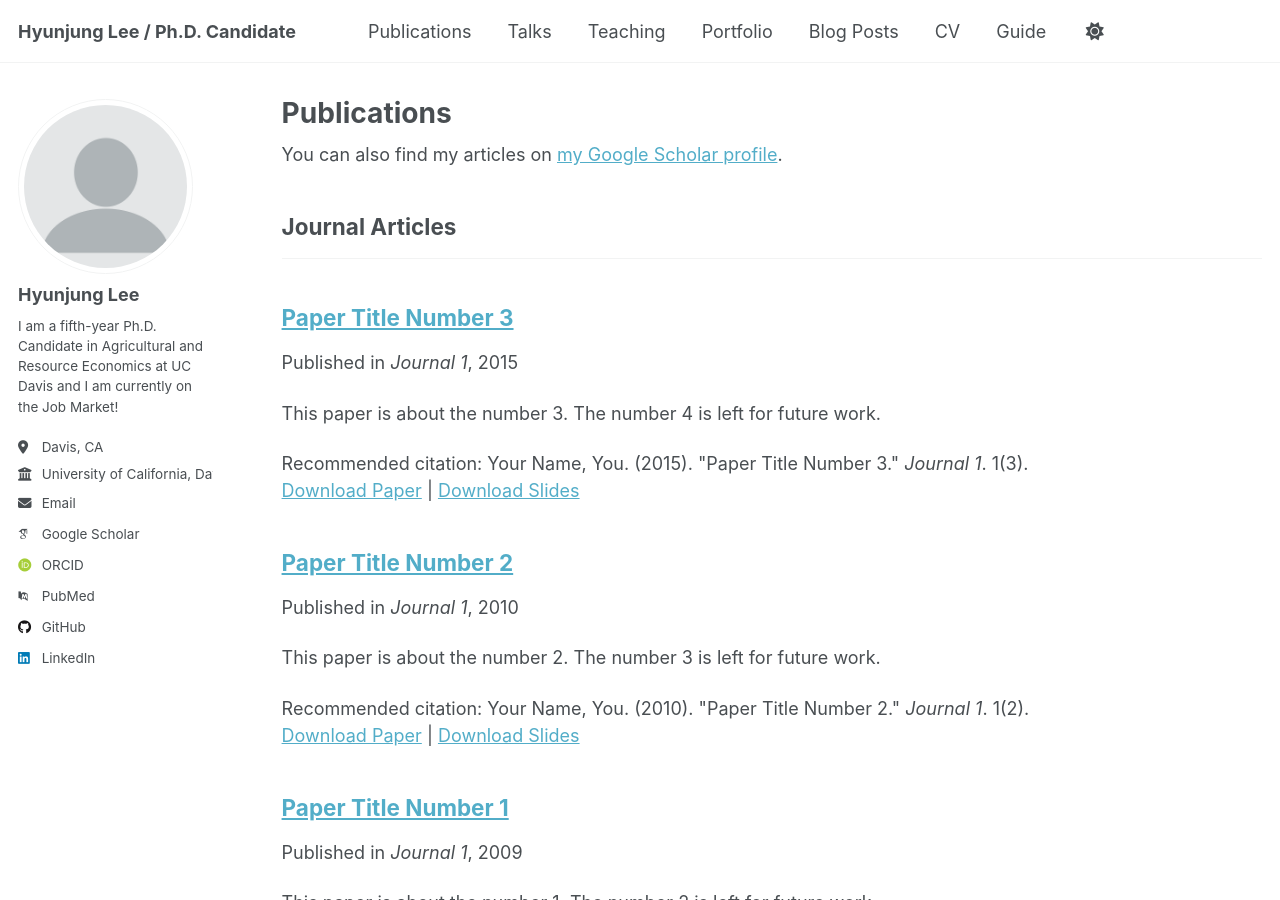
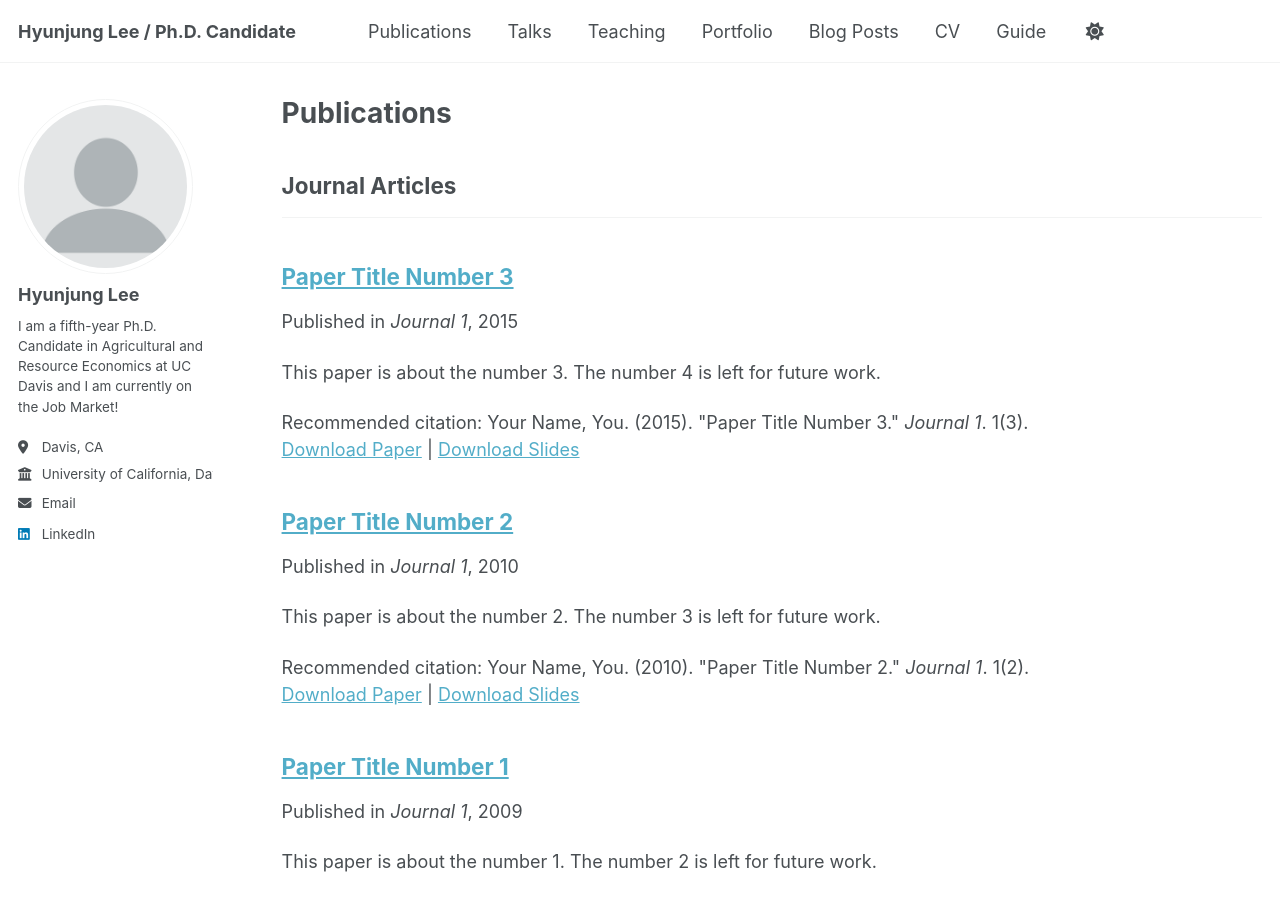
Before and after one commit to Hyunjung-agLee/hyunjung-aglee1.github.io, a Jekyll site: the page built from _pages/publications.html, in a window 1280 px wide and 900 px high. Built offline with Jekyll 4.4.1, drawn with Linux system fonts in a browser that asks for light colours; some web fonts are replaced; some of the changed lines change nothing that is shown.

Commit message:
Update _config.yml

```diff
--- a/_config.yml
+++ b/_config.yml
@@ -35,11 +35,11 @@
   # Academic websites
   academia         : # URL
   arxiv            : # URL - Update with the correct link to your profile
-  googlescholar    : "https://scholar.google.com/citations?user=PS_CX0AAAAAJ"
+  googlescholar    : # URL
   impactstory      : # URL
-  orcid            : "http://orcid.org/yourorcidurl"
+  orcid            : # URL
   semantic         : # URL
-  pubmed           : "https://www.ncbi.nlm.nih.gov/pubmed/?term=john+snow"
+  pubmed           : # URL
   researchgate     : # URL
   scopus           : # URL
 
@@ -47,7 +47,7 @@
   bitbucket        : # Username - Update with your username on the site
   codepen          : # Username
   dribbble         : # Username
-  github           : "academicpages"
+  github           : # URL
   kaggle           : # Username
   stackoverflow    : # User number or user number and name (i.e., use "1" or "1/jeff-atwood")
 
```
